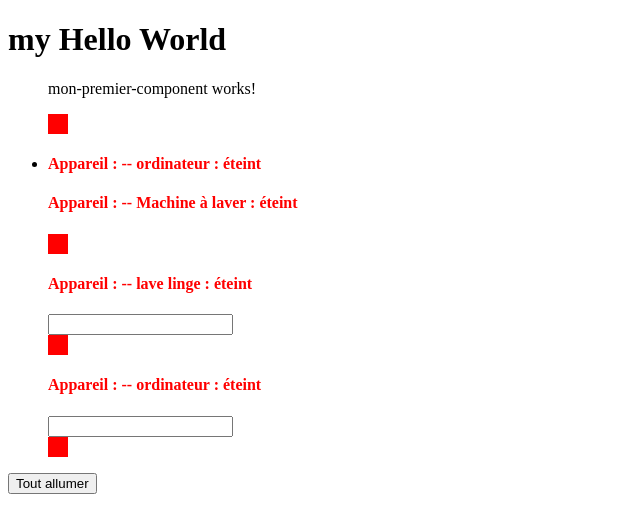
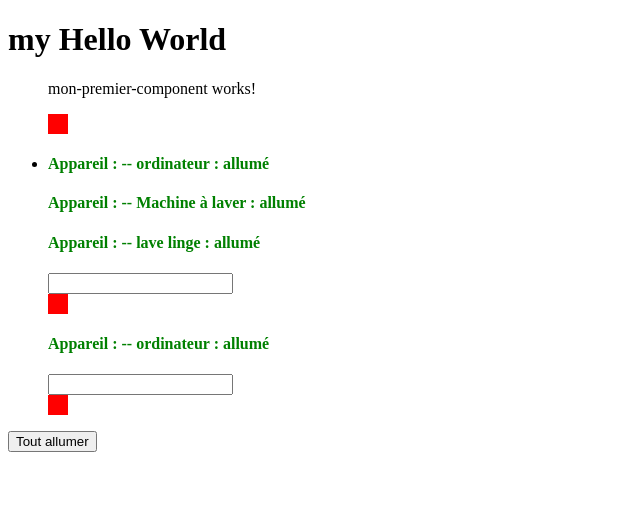
Before and after one commit to adibou32/mon-projet-angular, an Angular app: page / in a window 1280 px wide. Shown: the top 532 px of the page, without its empty margins (0-640 px from the left). Built offline with nearby package versions, Linux system fonts and the light colour scheme.

Commit message:
ng class

```diff
--- a/src/app/mon-premier-component/mon-premier-component.component.html
+++ b/src/app/mon-premier-component/mon-premier-component.component.html
@@ -1,5 +1,5 @@
 <p>mon-premier-component works!</p>
-<li class="list-group-item">
+<li [ngClass]="{'list-group-item':true, 'list-group-item-sucess': appareilStatus2 === 'allumé', 'list-group-item-danger': appareilStatus2 === 'éteint'}">
     <div style="width:20px;height:20px;background-color:red;"
     *ngIf="appareilStatus === 'éteint'"></div>
 <h4 [ngStyle]="{color: getColor()}">Appareil : {{ appareilName }} -- ordinateur : {{ getStatus() }}</h4>
--- a/src/app/mon-premier-component/mon-premier-component.component.ts
+++ b/src/app/mon-premier-component/mon-premier-component.component.ts
@@ -10,7 +10,7 @@
   @ Input() appareilFunction: string | undefined;
   @ Input() appareilStatus = 'éteint';
   // appareil = 'éteint';
-  @ Input() appareilStatus2 = 'éteint';
+  @ Input() appareilStatus2 = 'allumé';
   @ Input() appareilOn = '&&&';
   @ Input() colorRed = '&&&';
   // @ Input() colorGreen = 'Green';
```
